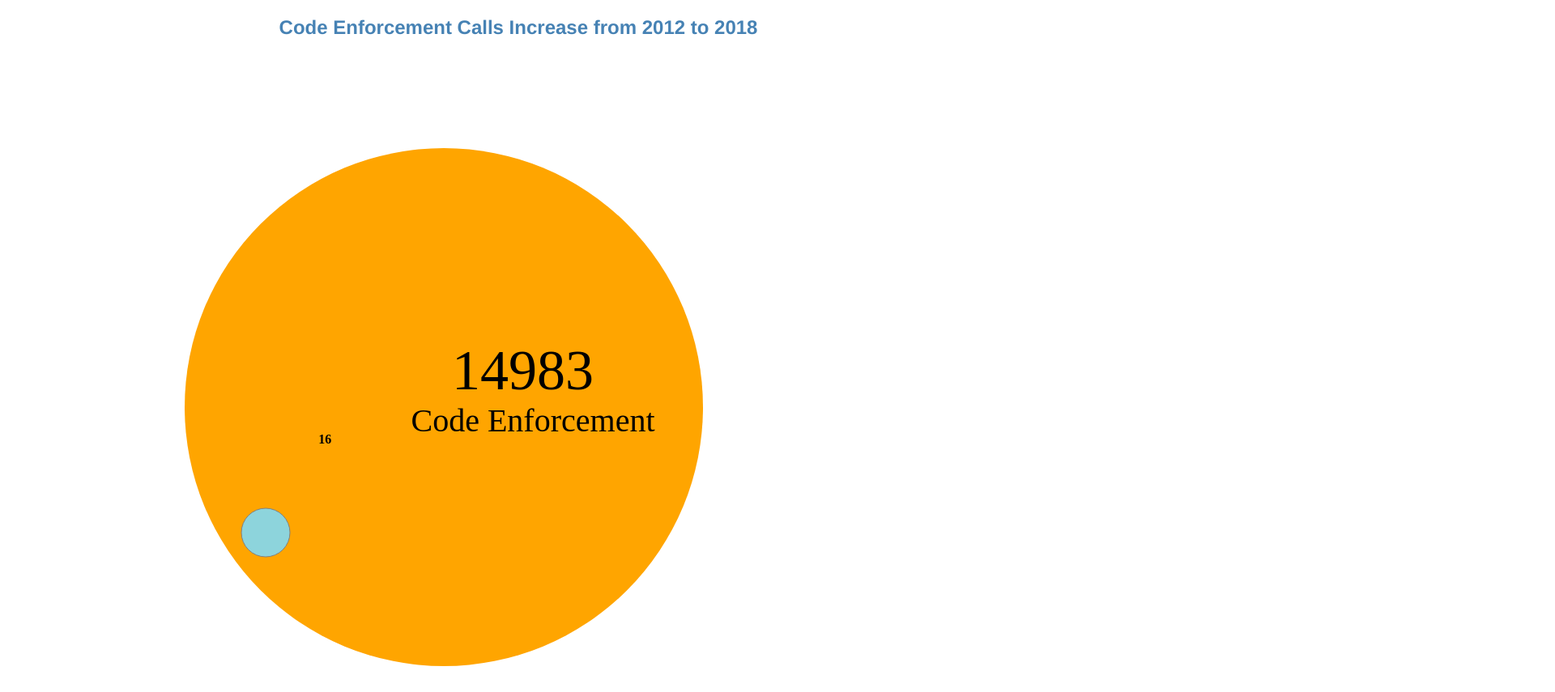
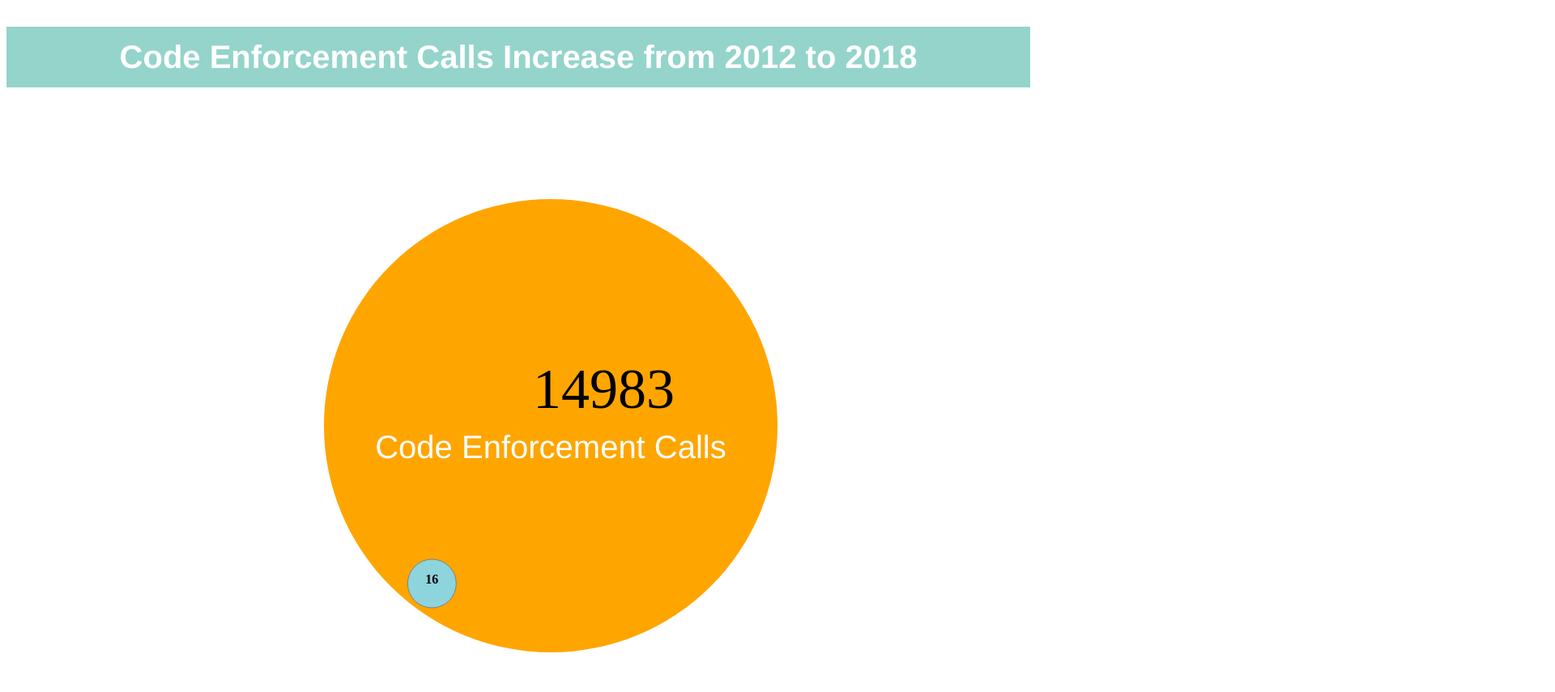
Before and after one commit to HaMinhTa/Boston-311-Services, a plain HTML site: page balloonchart.html in a window 1280 px wide. Shown: the whole page at 81% size, 1920 px wide, since content can reach past the window. After the commit the page ends 829 px from the top, so only its background shows below. Drawn offline with nearby package versions, Linux system fonts and the light colour scheme.

Commit message:
Add changes to balloon chart

```diff
--- a/balloonchart.html
+++ b/balloonchart.html
@@ -7,14 +7,18 @@
     #value {
     font-size: 70px;
     position: relative;
-    top: 350px;
-    left: 550px;
+    top: 300px;
+    left: 650px;
     }
 
     h2 {
-      font-family: Helvetica;
-      color: steelblue;
+      font-size: 40px;
+      padding: 15px 0px;
+      font-weight: bold;
+      font-family: Helvetica, Arial, sans-serif;
+      color: white;
       text-align: center;
+      background-color: #94d4ca;
     }
 
     .tooltip {
@@ -25,10 +29,18 @@
     }
 
     .charttitle {
-    font-size: 40px;
-    position: relative;
-    text-anchor: middle;
+      font-family: Helvetica, serif;
+      font-size: 40px;
+      position: relative;
+      text-anchor: middle;
+      fill: white;
     }
+
+    svg {
+      display: block;
+      margin: auto;
+    }
+
 
 
     </style>
@@ -37,7 +49,7 @@
   <body>
 
     <div>
-      <h2> Code Enforcement Calls Increase from 2012 to 2018 <h2>
+      <h2> Code Enforcement Calls Increase from 2012 to 2018 </h2>
     </div>
 
     <div id="value">0</div>
@@ -45,7 +57,7 @@
     <script>
     var margin = {top: 20, right: 20, bottom: 50, left: 100};
         width = 1000 - margin.right - margin.left;
-        height = 700 - margin.top - margin.bottom;
+        height = 600 - margin.top - margin.bottom;
 
     var svg = d3.select("body")
         .append("svg")
@@ -55,8 +67,8 @@
         .attr("transform", `translate(${margin.left}, ${margin.top})`);
 
     var circle = svg.append("circle")
-      .attr("cx", width/4)
-      .attr("cy", height-140)
+      .attr("cx", width/3)
+      .attr("cy", height-50)
       .attr("r", 30)
       .attr("fill","pink")
       .attr("stroke-width", 1)
@@ -76,8 +88,8 @@
       });
 
     var circle2 = svg.append("circle")
-      .attr("cx", width/4)
-      .attr("cy", height-140)
+      .attr("cx", width/3)
+      .attr("cy", height-50)
       .attr("r", 30)
       .attr("fill","#8dd4dc")
       .attr("stroke-width", 1)
@@ -104,11 +116,11 @@
       .attr("cx",width/2)
       .attr("cy",height/2+20)
       .style("fill","orange")
-      .attr("r",320);
+      .attr("r",280);
 
     function animateValue(id, end) {
     var current = 0;
-    var increment = 25;
+    var increment = 50;
     var stepTime = 1;
     var obj = document.getElementById(id);
     var timer = setInterval(function() {
@@ -125,7 +137,7 @@
 
     var number = svg.append("text").text("16")
       .attr("x", width/3)
-      .attr("y", height-250)
+      .attr("y", height-50)
       .attr("text-anchor", "middle")
       .attr("fill", "black")
       .attr("font-weight", "bold");
@@ -134,10 +146,11 @@
     //   .attr("x", 550)
     //   .attr("y", height/2 + 100);
 
-    var text = svg.append("text").text("Code Enforcement")
-      .attr("x", 550)
-      .attr("y", height/2 + 50)
-      .attr("class", "charttitle");
+    var text = svg.append("text").text("Code Enforcement Calls")
+      .attr("x", width/2)
+      .attr("y", height/2 + 60)
+      .attr("class", "charttitle")
+      .attr("fill", "white");
 
 
     animateValue("value", 14983);
```
